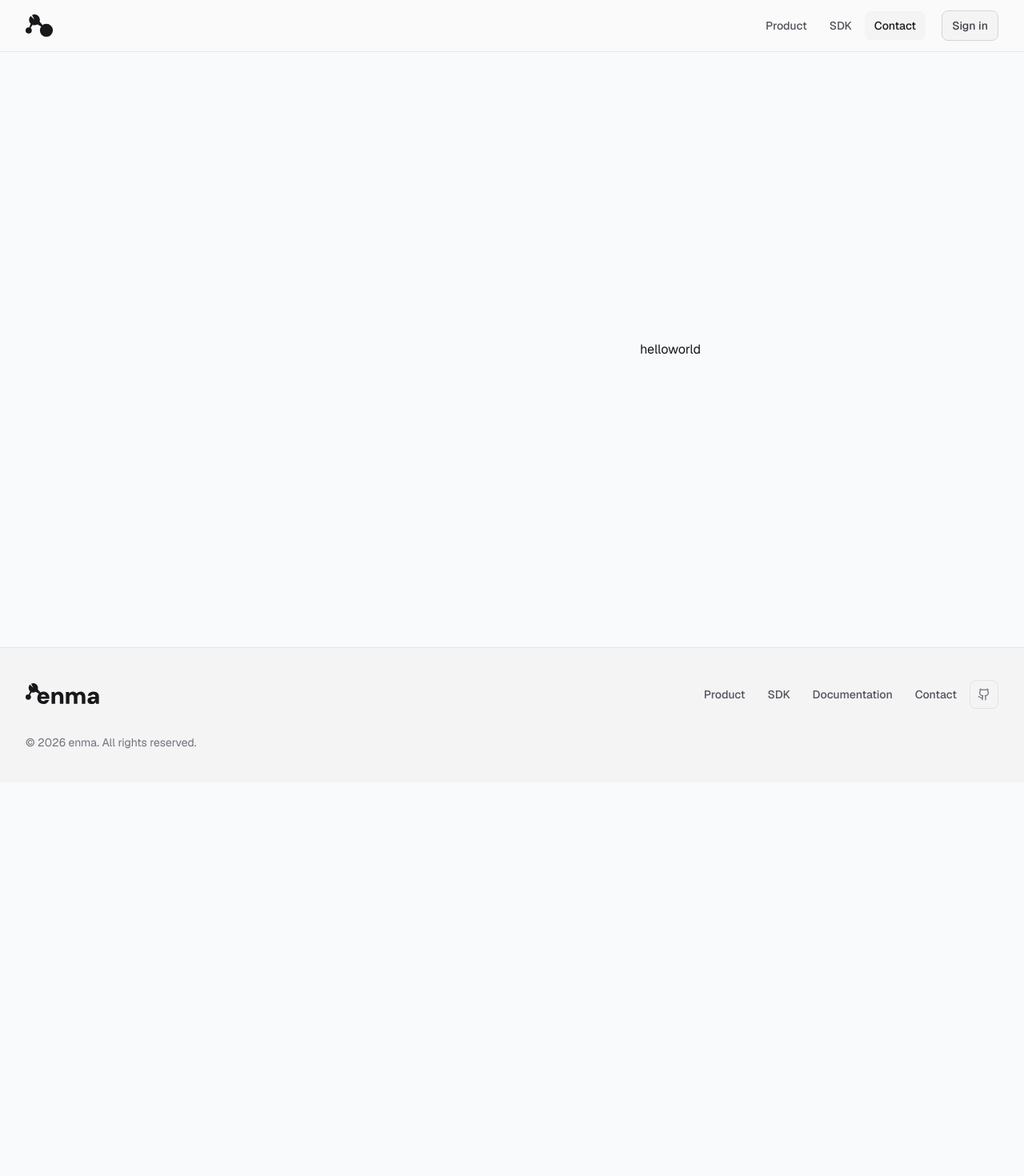
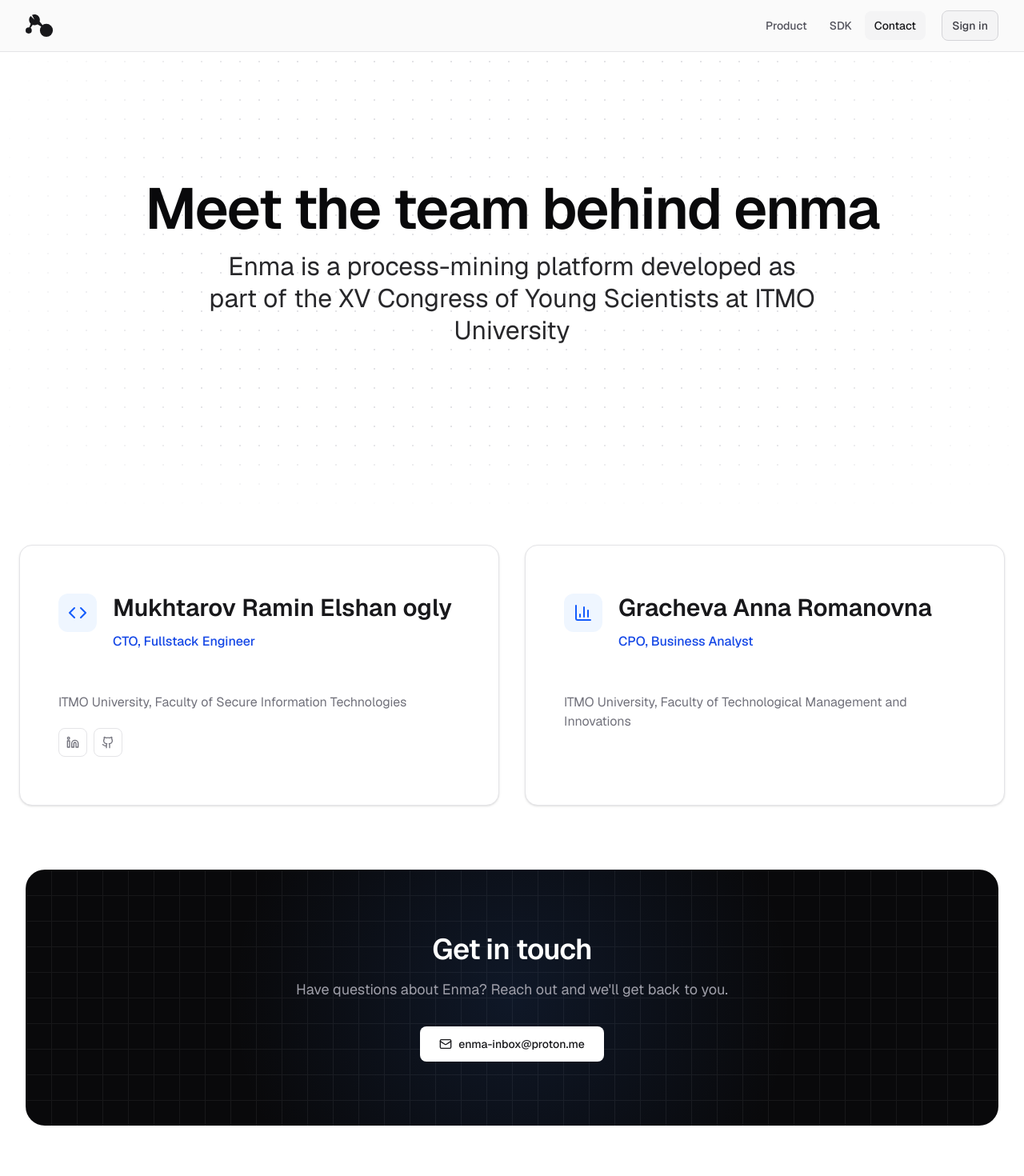
Before and after one commit to enma-repos/enma, a Next.js app in the folder frontend/: page /contact in a window 1280 px wide. Shown: the top 1470 px of the page at 80% size. Before the commit the page ends 978 px from the top, so only its background shows below. Built offline with nearby package versions, Linux system fonts and the light colour scheme.

Commit message:
implement contact page with team and info sections

```diff
--- a/frontend/src/app/(landing)/contact/page.tsx
+++ b/frontend/src/app/(landing)/contact/page.tsx
@@ -1,3 +1,17 @@
+import {
+  ContactHeroSection,
+  TeamSection,
+  ContactInfoSection,
+} from "@/components/landing/contact";
+
 export default function Page() {
-  return <div className="mx-200 my-90">helloworld</div>;
+  return (
+    <div className="min-h-screen bg-white">
+      <main>
+        <ContactHeroSection />
+        <TeamSection />
+        <ContactInfoSection />
+      </main>
+    </div>
+  );
 }
--- /dev/null
+++ b/frontend/src/components/landing/contact/contact-hero-section.tsx
@@ -0,0 +1,31 @@
+export function ContactHeroSection() {
+  return (
+    <section className="relative isolate overflow-hidden bg-white">
+      <div
+        className="absolute inset-0 opacity-30"
+        style={{
+          backgroundImage:
+            "radial-gradient(circle, #a1a1aa 1.5px, transparent 1.5px)",
+          backgroundSize: "24px 24px",
+        }}
+      />
+      <div
+        className="absolute inset-0"
+        style={{
+          background:
+            "radial-gradient(800px circle at 50% 50%, transparent 50%, white 85%)",
+        }}
+      />
+      <div className="absolute inset-x-0 bottom-0 h-24 bg-gradient-to-b from-transparent to-white" />
+
+      <div className="relative mx-auto flex max-w-7xl flex-col items-center px-6 pb-52 pt-40 text-center">
+        <h1 className="text-6xl font-semibold tracking-tight text-zinc-950 sm:text-7xl">
+          Meet the team behind enma
+        </h1>
+        <p className="mt-4 max-w-3xl text-2xl leading-tight text-zinc-800 sm:text-[2rem]">
+          Enma is a process-mining platform developed as part of the XV Congress of Young Scientists at ITMO University
+        </p>
+      </div>
+    </section>
+  );
+}
--- /dev/null
+++ b/frontend/src/components/landing/contact/contact-info-section.tsx
@@ -0,0 +1,42 @@
+import { Mail } from "lucide-react";
+
+export function ContactInfoSection() {
+  return (
+    <section className="mx-auto w-full max-w-7xl px-5 py-16 sm:px-8 sm:py-20">
+      <div className="relative overflow-hidden rounded-3xl bg-zinc-950 px-8 py-16 text-center sm:px-16 sm:py-20">
+        <div
+          className="absolute inset-0 opacity-[0.06]"
+          style={{
+            backgroundImage:
+              "linear-gradient(#fff 1px, transparent 1px), linear-gradient(90deg, #fff 1px, transparent 1px)",
+            backgroundSize: "32px 32px",
+          }}
+        />
+        <div
+          className="absolute inset-0"
+          style={{
+            background:
+              "radial-gradient(500px circle at 50% 50%, rgba(59,130,246,0.12), transparent 70%)",
+          }}
+        />
+
+        <div className="relative">
+          <h2 className="text-3xl font-semibold tracking-tight text-white sm:text-4xl">
+            Get in touch
+          </h2>
+          <p className="mx-auto mt-4 max-w-xl text-lg text-zinc-400">
+            Have questions about Enma? Reach out and we'll get back to you.
+          </p>
+
+          <a
+            href="mailto:enma-inbox@proton.me"
+            className="mt-8 inline-flex items-center gap-2 rounded-lg bg-white px-6 py-3 text-sm font-medium text-zinc-900 transition-colors hover:bg-zinc-100"
+          >
+            <Mail className="h-4 w-4" />
+            enma-inbox@proton.me
+          </a>
+        </div>
+      </div>
+    </section>
+  );
+}
--- /dev/null
+++ b/frontend/src/components/landing/contact/index.ts
@@ -0,0 +1,3 @@
+export { ContactHeroSection } from "./contact-hero-section";
+export { TeamSection } from "./team-section";
+export { ContactInfoSection } from "./contact-info-section";
--- /dev/null
+++ b/frontend/src/components/landing/contact/team-section.tsx
@@ -0,0 +1,87 @@
+import { Linkedin, Github, Code, BarChart3 } from "lucide-react";
+import type { ElementType } from "react";
+import {
+  Card,
+  CardHeader,
+  CardContent,
+  SocialLink,
+} from "@/components/shared";
+
+const team: {
+  name: string;
+  role: string;
+  icon: ElementType;
+  faculty: string;
+  university: string;
+  links: readonly { href: string; icon: ElementType; label: string }[];
+}[] = [
+  {
+    name: "Mukhtarov Ramin Elshan ogly",
+    role: "CTO, Fullstack Engineer",
+    icon: Code,
+    faculty: "Faculty of Secure Information Technologies",
+    university: "ITMO University",
+    links: [
+      {
+        href: "https://www.linkedin.com/in/ramin-muhtarov/",
+        icon: Linkedin,
+        label: "LinkedIn",
+      },
+      {
+        href: "https://github.com/ulkiorra4th",
+        icon: Github,
+        label: "GitHub",
+      },
+    ],
+  },
+  {
+    name: "Gracheva Anna Romanovna",
+    role: "CPO, Business Analyst",
+    icon: BarChart3,
+    faculty: "Faculty of Technological Management and Innovations",
+    university: "ITMO University",
+    links: [],
+  },
+] as const;
+
+export function TeamSection() {
+  return (
+    <section className="mx-auto max-w-7xl px-6 mt-10">
+      <div className="mx-auto grid max-w-7xl gap-8 sm:grid-cols-2">
+        {team.map((member) => (
+          <Card key={member.name} className="flex flex-col px-7 py-10 transition-shadow duration-300 hover:shadow-lg">
+            <CardHeader className="flex flex-row items-start gap-5 p-0">
+              <div className="flex h-12 w-12 shrink-0 items-center justify-center rounded-xl bg-blue-50 text-blue-600">
+                <member.icon className="h-6 w-6" />
+              </div>
+              <div>
+                <p className="text-3xl font-semibold text-zinc-900">
+                  {member.name}
+                </p>
+                <p className="mt-3 text-base font-medium text-blue-700">
+                  {member.role}
+                </p>
+              </div>
+            </CardHeader>
+            <CardContent className="mt-8 p-0">
+              <p className="text-base text-zinc-500">
+                {member.university}, {member.faculty}
+              </p>
+
+              <div className="mt-5 flex gap-2">
+                {member.links.map((link) => (
+                  <SocialLink
+                    key={link.label}
+                    href={link.href}
+                    icon={link.icon}
+                    label={`${member.name} ${link.label}`}
+                  />
+                ))}
+              </div>
+            </CardContent>
+          </Card>
+        ))}
+      </div>
+    </section>
+  );
+}
```
